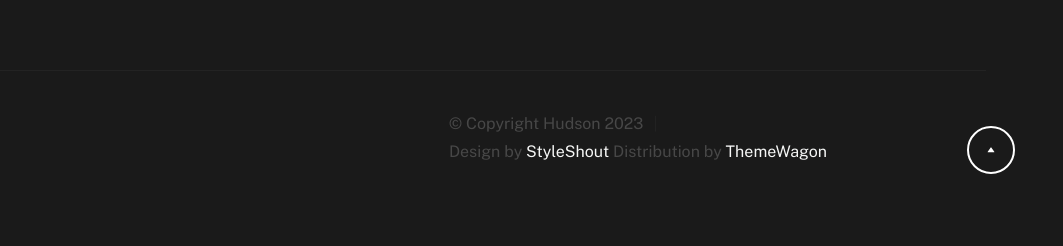
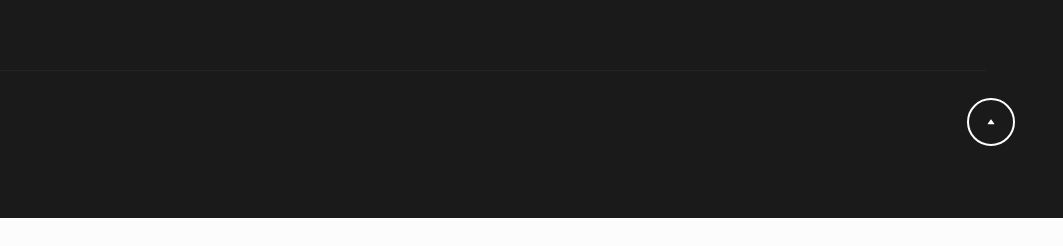
Before and after one commit to Maruf346/maruf346.github.io, a plain HTML site: page index.html in a window 1280 px wide. Shown: the part 7275-7521 px from the top of the page, 217-1280 px from the left. After the commit the page ends 7493 px from the top, so only its background shows below. Drawn offline with nearby package versions, Linux system fonts and the light colour scheme; a web font is replaced by a local one.

Commit message:
refactor(ui): comment out footer copyright section
Comment out the copyright and design attribution section in both index.html and styles.html to hide it from the footer.

```diff
--- a/index.html
+++ b/index.html
@@ -714,12 +714,12 @@
                     </ul>
                 </div> <!-- end section-footer__social -->
 
-                <div class="column xl-6 lg-12">
+                <!-- <div class="column xl-6 lg-12">
                     <p class="ss-copyright">
                         <span>© Copyright Hudson 2023</span>
                         <span>Design by <a href="https://styleshout.com/">StyleShout</a> Distribution by <a href="https://themewagon.com">ThemeWagon</a></span>
                     </p>
-                </div>
+                </div> -->
 
             </div> <!-- end section-footer__bottom -->
 
```
Also changed, not shown: styles.html (+2 -2 lines).
